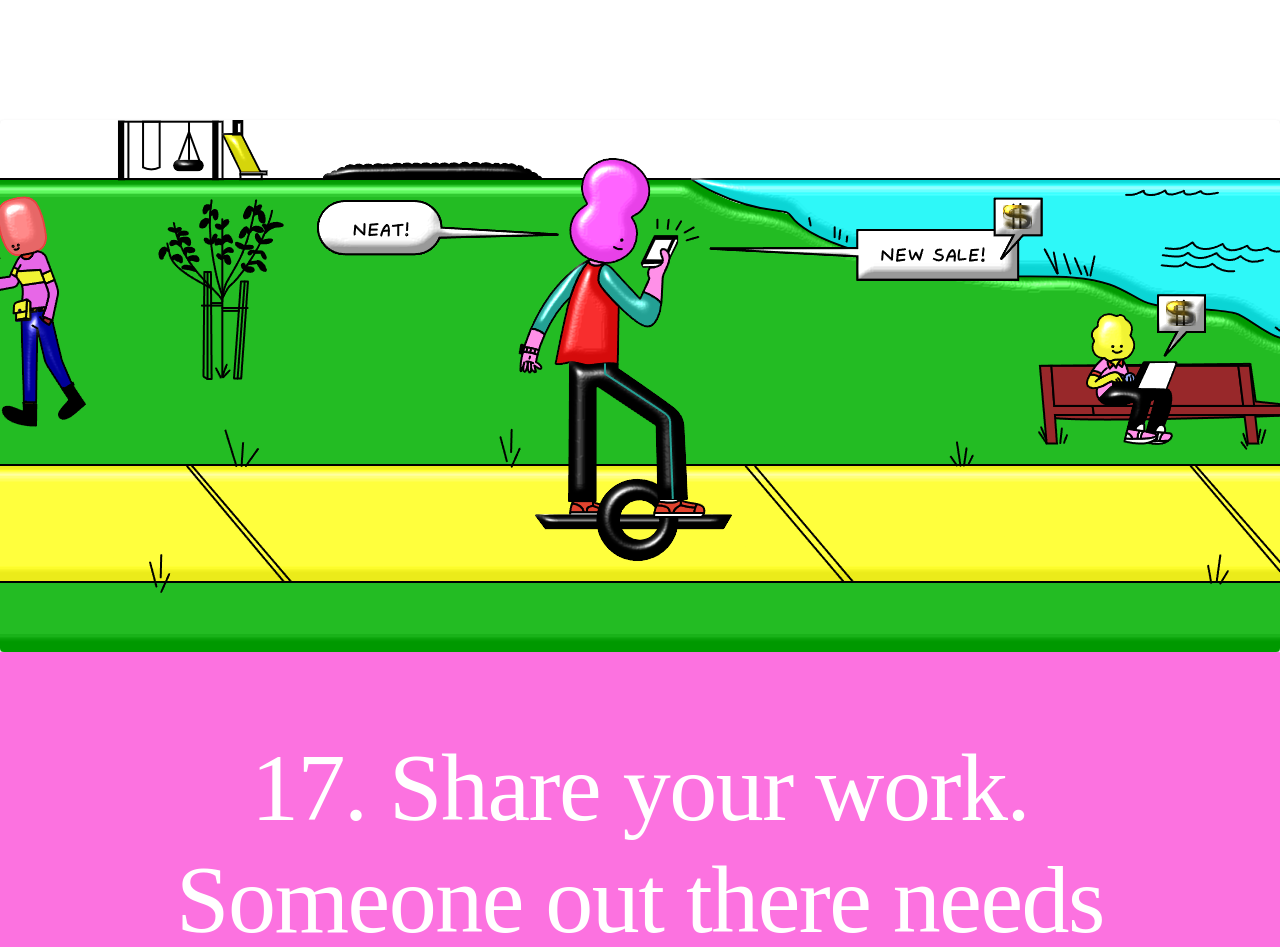
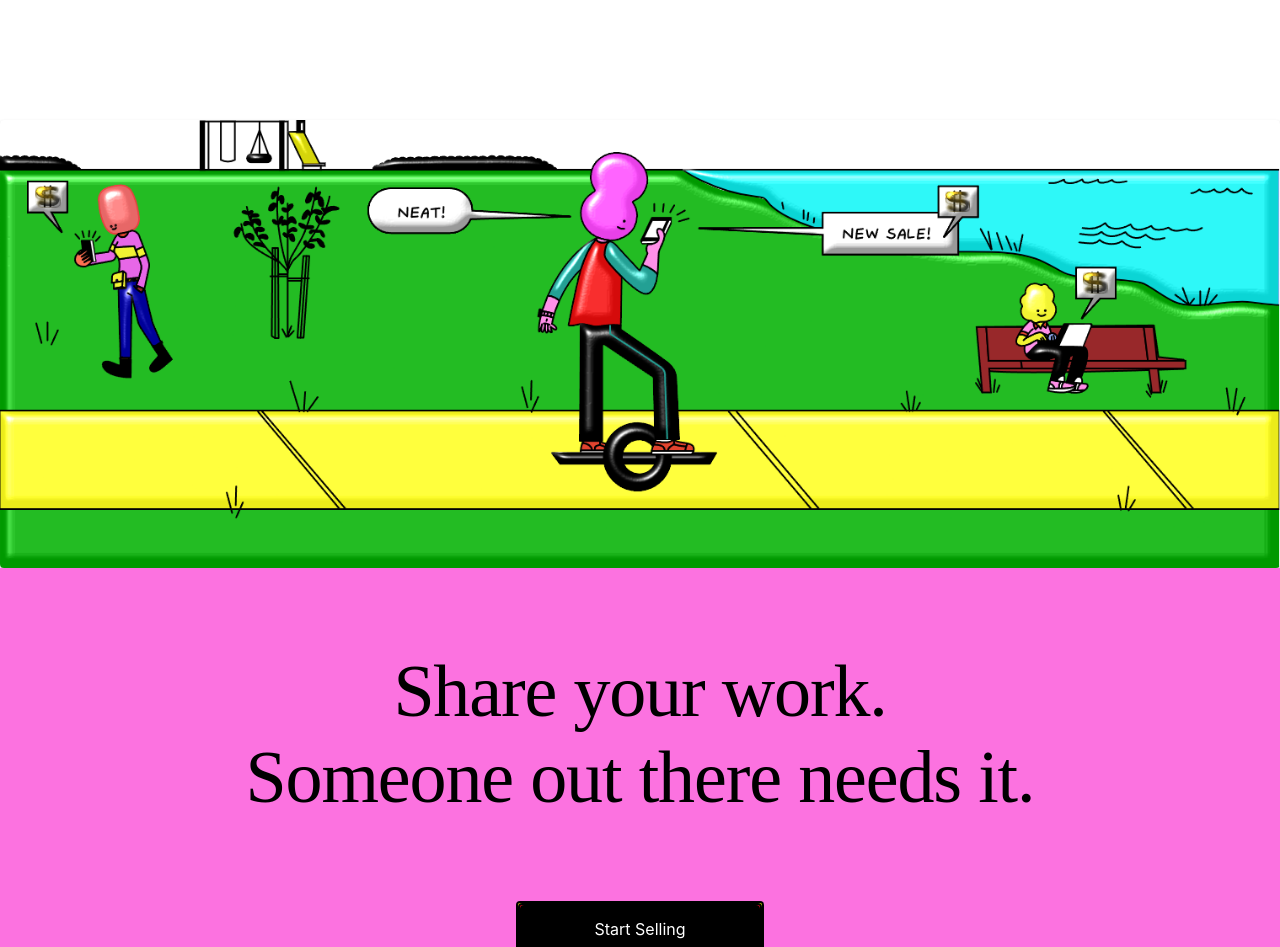
Before and after one commit to thesumitsuryawanshi/Crowdfunding_Gumroad, a React (Create React App) app: page / in a window 1280 px wide. Shown: the part 10600-11547 px from the top of the page. Built offline with nearby package versions, Linux system fonts and the light colour scheme.

Commit message:
startselling section cleared.

```diff
--- a/src/components/PeopleInPark.js
+++ b/src/components/PeopleInPark.js
@@ -13,7 +13,10 @@ function PeopleInPark() {
         height="100%"
         width="100%"
       >
-        <img src={PeopleInParkSVG}></img>
+        <img
+          src={PeopleInParkSVG}
+          style={{ objectFit: "cover", width: "100%", height: "100%" }}
+        />
       </Box>
     </Card>
   );
--- a/src/components/StartSelling.js
+++ b/src/components/StartSelling.js
@@ -110,10 +110,11 @@ function StartSelling() {
             <GridItemWrapper>
               <Typography
                 variant="h1"
-                color="white"
+                fontSize={"74px"}
+                color="black"
                 sx={{ m: 10, fontFamily: "sansserif" }} // Specify the font family
               >
-                17. Share your work. <br /> Someone out there needs it.
+                Share your work. <br /> Someone out there needs it.
               </Typography>
 
               <ButtonContainer sx={{ m: 10 }}>
```
